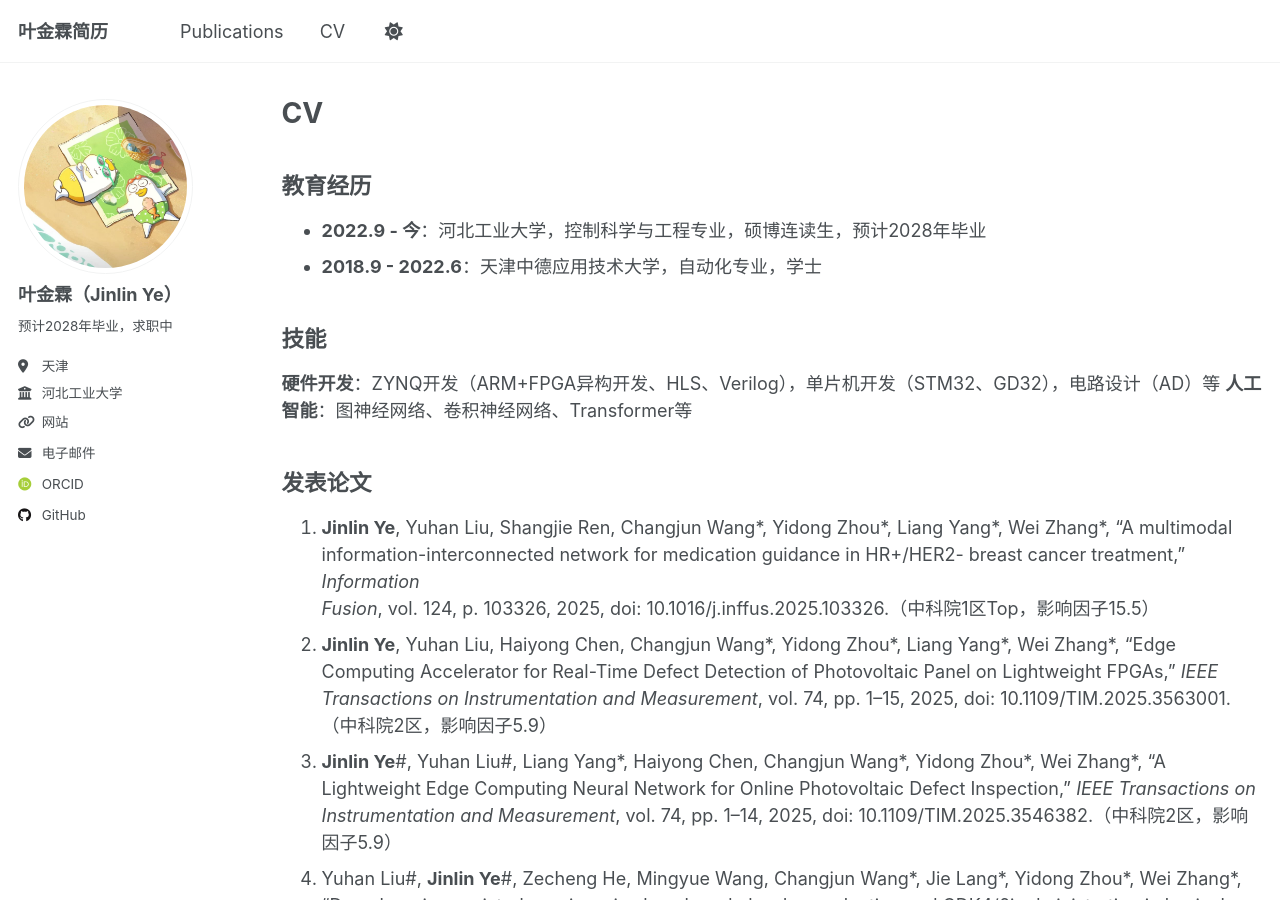
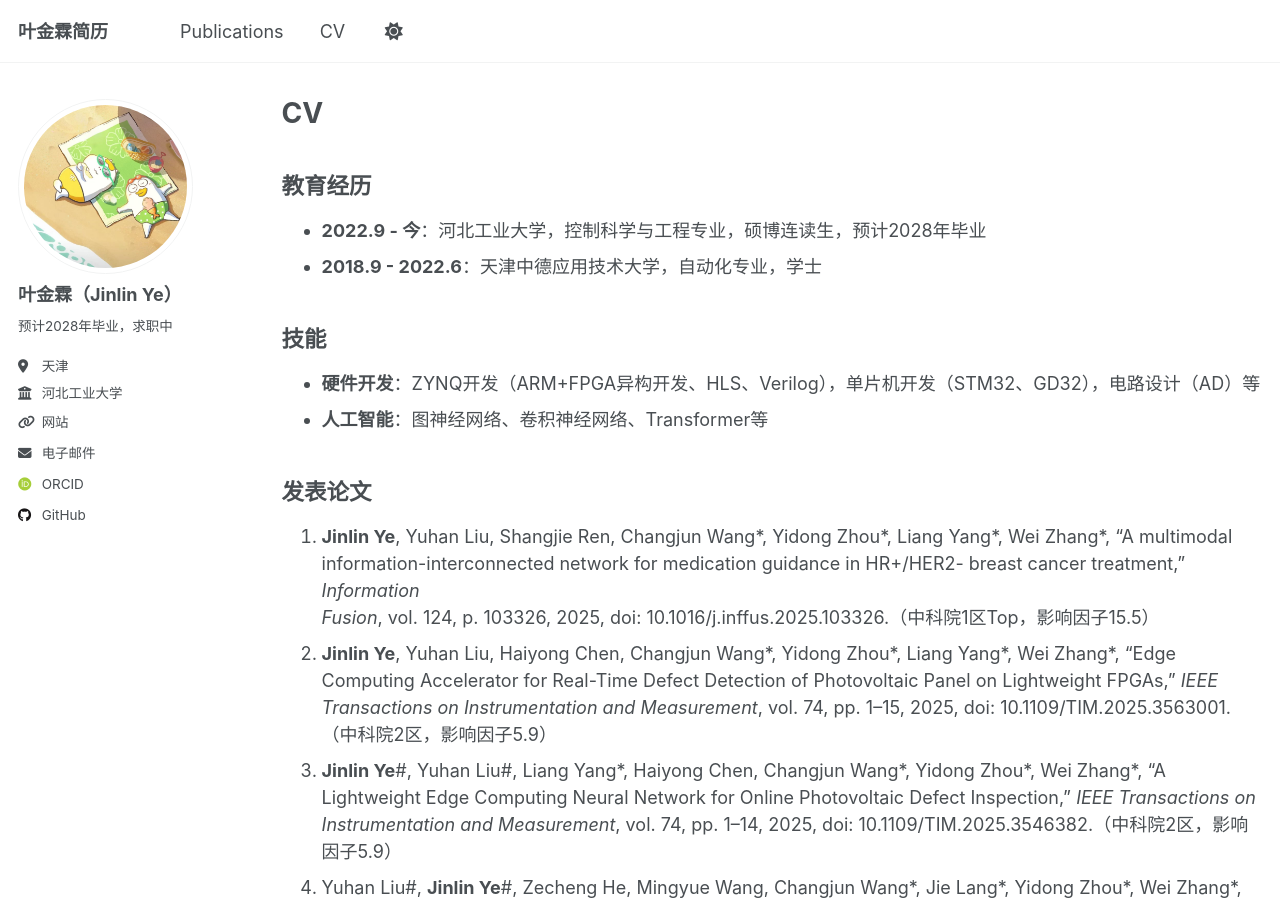
Before and after one commit to JinlinYY/JinlinYY.github.io, a Jekyll site: the page built from _pages/cv.md, in a window 1280 px wide and 900 px high. Built offline with Jekyll 4.4.1, drawn with Linux system fonts in a browser that asks for light colours; some web fonts are replaced; a script that is not in the unit is left out.

Commit message:
Update cv.md

```diff
--- a/_pages/cv.md
+++ b/_pages/cv.md
@@ -17,8 +17,8 @@ redirect_from:
 
 ## 技能
 
-**硬件开发**：ZYNQ开发（ARM+FPGA异构开发、HLS、Verilog），单片机开发（STM32、GD32），电路设计（AD）等
-**人工智能**：图神经网络、卷积神经网络、Transformer等
+* **硬件开发**：ZYNQ开发（ARM+FPGA异构开发、HLS、Verilog），单片机开发（STM32、GD32），电路设计（AD）等
+* **人工智能**：图神经网络、卷积神经网络、Transformer等
 
 ## 发表论文
 
```
